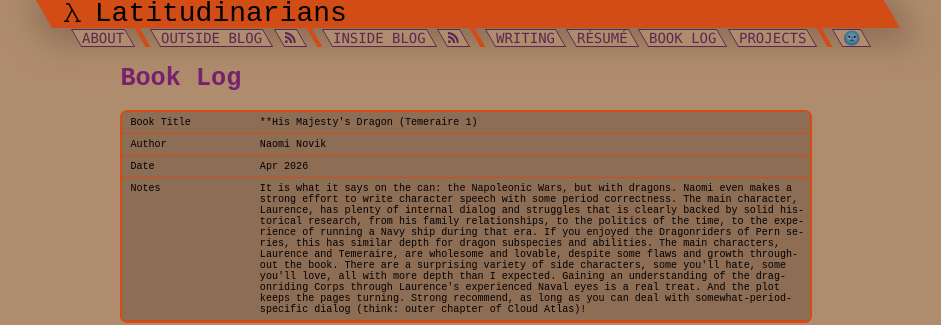
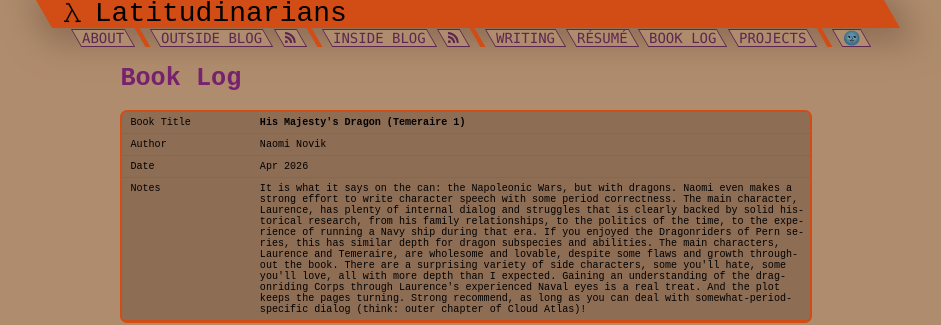
Before and after one commit to nathan-contino/nathan-contino.github.io, a Jekyll site: the page built from _pages/reading.md, in a window 1280 px wide and 900 px high. Shown: the top 325 px of the window, without its empty margins (174-1115 px from the left). Built offline with Jekyll 4.4.1, drawn with Linux system fonts in a browser that asks for light colours.

Commit message:
Fix bold

```diff
--- a/_pages/reading.md
+++ b/_pages/reading.md
@@ -10,7 +10,7 @@
 
 | Book Title 					| Author 				| Date 			| Notes |
 | ---		 					| ---		 			| ---			| ---	|
-| **His Majesty's Dragon (Temeraire 1) | Naomi Novik	| Apr 2026		| It is what it says on the can: the Napoleonic Wars, but with dragons. Naomi even makes a strong effort to write character speech with some period correctness. The main character, Laurence, has plenty of internal dialog and struggles that is clearly backed by solid historical research, from his family relationships, to the politics of the time, to the experience of running a Navy ship during that era. If you enjoyed the Dragonriders of Pern series, this has similar depth for dragon subspecies and abilities. The main characters, Laurence and Temeraire, are wholesome and lovable, despite some flaws and growth throughout the book. There are a surprising variety of side characters, some you'll hate, some you'll love, all with more depth than I expected. Gaining an understanding of the dragonriding Corps through Laurence's experienced Naval eyes is a real treat. And the plot keeps the pages turning. Strong recommend, as long as you can deal with somewhat-period-specific dialog (think: outer chapter of Cloud Atlas)! |
+| **His Majesty's Dragon (Temeraire 1)** | Naomi Novik	| Apr 2026		| It is what it says on the can: the Napoleonic Wars, but with dragons. Naomi even makes a strong effort to write character speech with some period correctness. The main character, Laurence, has plenty of internal dialog and struggles that is clearly backed by solid historical research, from his family relationships, to the politics of the time, to the experience of running a Navy ship during that era. If you enjoyed the Dragonriders of Pern series, this has similar depth for dragon subspecies and abilities. The main characters, Laurence and Temeraire, are wholesome and lovable, despite some flaws and growth throughout the book. There are a surprising variety of side characters, some you'll hate, some you'll love, all with more depth than I expected. Gaining an understanding of the dragonriding Corps through Laurence's experienced Naval eyes is a real treat. And the plot keeps the pages turning. Strong recommend, as long as you can deal with somewhat-period-specific dialog (think: outer chapter of Cloud Atlas)! |
 | **The Honeys**				| Ryan La Sala 			| Apr 2026 		| Reminiscent of Donna Tartt's **The Secret History**; a youth peels away layers of mystery surrounding a cultlike upper-crust community. The first 80% of this book had it all: a compelling mystery, a detailed, even attractive setting, several complex (but likeable) characters, non-token queer representation, good growth for our protagonist, and just enough magical realism to keep things interesting. The last 20% of the book tried to do too much: substantial late-in-the-game worldbuilding, Scooby Doo Evil-for-Evil's-Sake villains, Mary Sue protagonist plot armor, magical realism abilities with far too much power, and a far too neat ending given the roundabout storytelling of the rest of the book. Still a good read, but I wish the editor had chopped the last 20% off and asked Ryan to write a sequel instead. Recommended. Minor spoilers: I wish Ryan had done more with the 'splinter hive', and less with the 'deep state overclass', because the adults are absolutely the weakest part of this story, and the three lead Honeys are the most compelling part of it. A good editor would have nixed the entire 'drone' part of the story for being a little too messy and overpowered. And for goodness sake, flesh out at least a couple of other female characters if you're going to kill so many throughout the story! |
 | **Klara and the Sun**			| Kazuo Ishiguro		| Apr 2026		| [recommended for those who enjoy a slow, character-driven story; see review](/techblog/2026/04/06/klara-and-the-sun/) |
 | **The Magician's Nephew**		| Clive Staples Lewis	| Apr 2026		| Incredibly short, given the space this occupies on my childhood memory. But Polly, Digory, the Witch, and even the Uncle have far more depth than I expected in this short read. Polly and Digory have such a rich and relatable relationship, I really wish we'd gotten more of their lives together. Fledge is the real hero of the story. |
```
